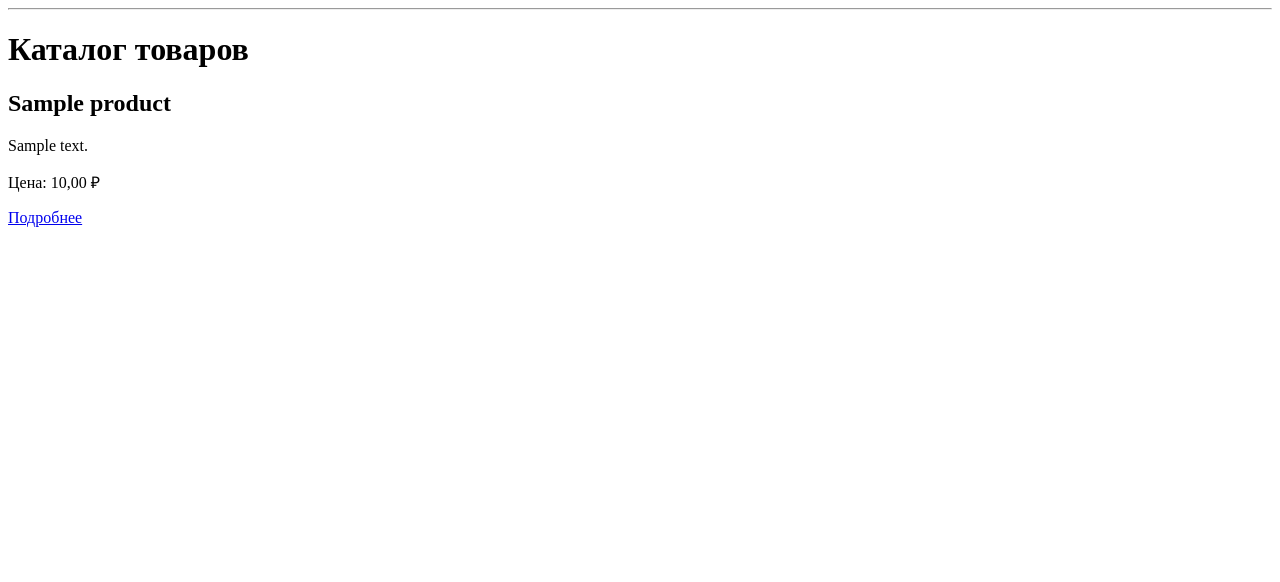
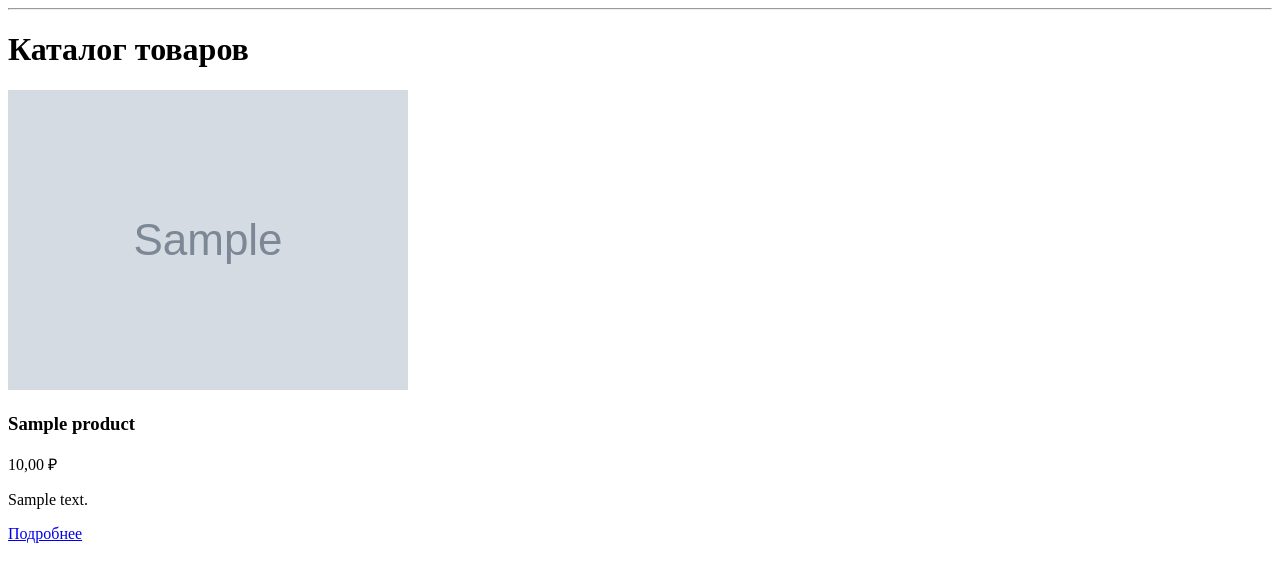
Before and after one commit to prudnikovsemen-beep/E-commerce_-_Django, a Django app: page / in a window 1280 px wide. Shown: the part 26-608 px from the top of the page. Run offline with Django 5.2, Linux system fonts and the light colour scheme; tables that the repository leaves empty hold one stand-in row (values such as "Sample post"); grey boxes marked "Sample" are stand-in pictures.

Commit message:
реализовать страницу с описанием товара, список с усеченными символами и навигационные ссылки

```diff
--- a/products/urls.py
+++ b/products/urls.py
@@ -5,6 +5,6 @@ app_name = 'products'
 
 urlpatterns = [
     path('', views.product_list, name='product_list'),
-    # Если позже добавишь детали товара, раскомментируй строку ниже:
+    # Критерий: URL вида /products/int:pk/, нейминг product_detail
     path('<int:pk>/', views.product_detail, name='product_detail'),
 ]
--- a/templates/products/product_list.html
+++ b/templates/products/product_list.html
@@ -1,17 +1,30 @@
 {% extends 'base.html' %}
-{% block title %}Каталог товаров{% endblock %}
+
 {% block content %}
-    <h1>Каталог товаров</h1>
+<h1>Каталог товаров</h1>
+
+{% if products %}
     <div class="products-grid">
         {% for product in products %}
-            <div class="card">
-                <h2>{{ product.name }}</h2>
-                <p>{{ product.description|truncatechars:100 }}</p>
-                <p>Цена: {{ product.price }} ₽</p>
-                <a href="{% url 'products:product_detail' pk=product.pk %}">Подробнее</a>
+            <div class="product-card">
+                <!-- Проверка наличия изображения -->
+                {% if product.image %}
+                    <img src="{{ product.image.url }}" alt="{{ product.name }}">
+                {% else %}
+                    <div class="no-image">Нет фото</div>
+                {% endif %}
+
+                <h3>{{ product.name }}</h3>
+                <p class="price">{{ product.price }} ₽</p>
+                <!-- Критерий: обрезано описание до 100 символов -->
+                <p class="description">{{ product.description|truncatechars:100 }}</p>
+
+                <!-- Критерий: переходы с главной на товар -->
+                <a href="{% url 'products:product_detail' pk=product.pk %}" class="btn">Подробнее</a>
             </div>
-        {% empty %}
-            <p>Товаров пока нет.</p>
         {% endfor %}
     </div>
+{% else %}
+    <p>Товаров пока нет.</p>
+{% endif %}
 {% endblock %}
```
Also changed, not shown: products/views.py (+8 -1 lines), templates/products/product_detail.html (+11 -8 lines), README.md.
